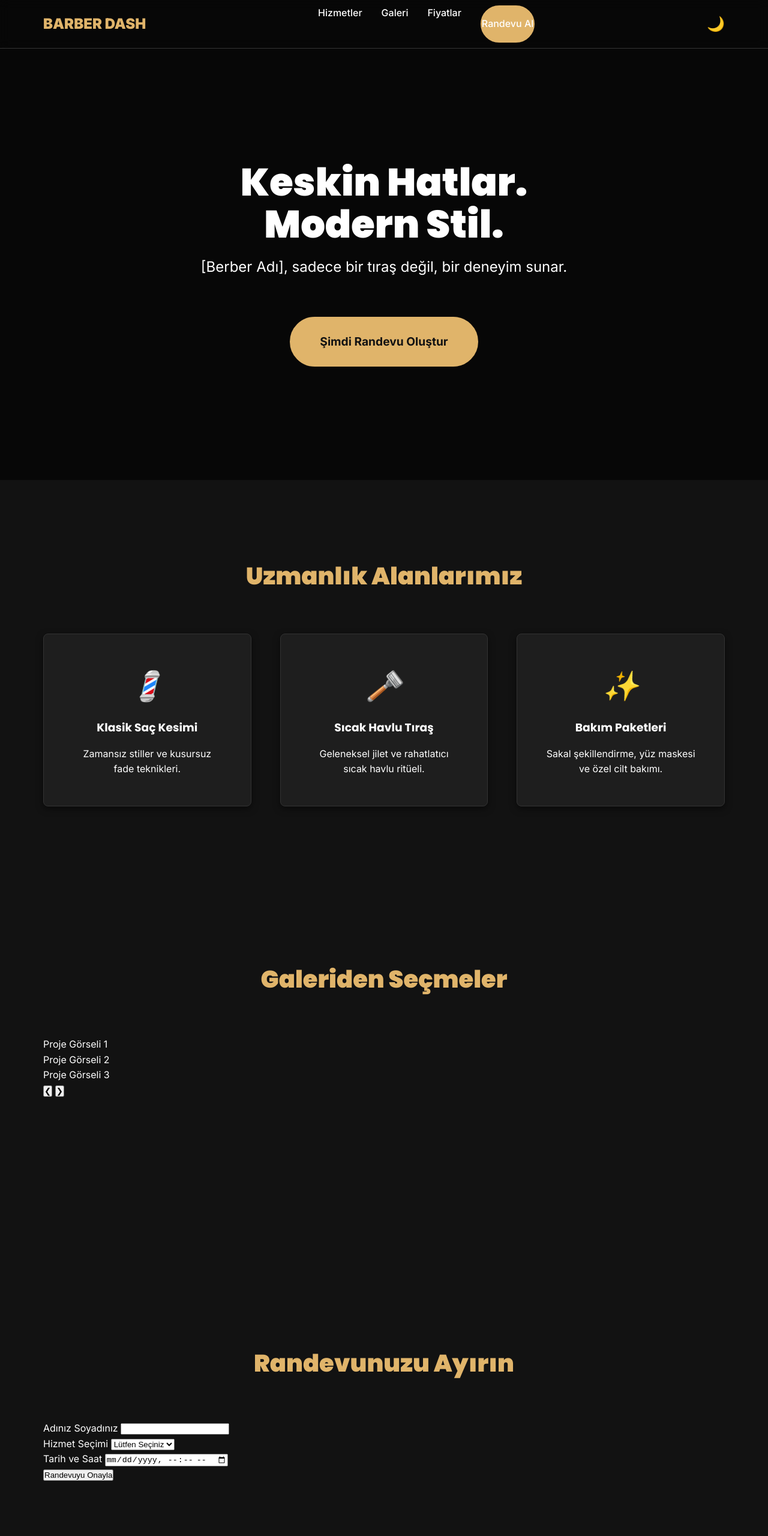
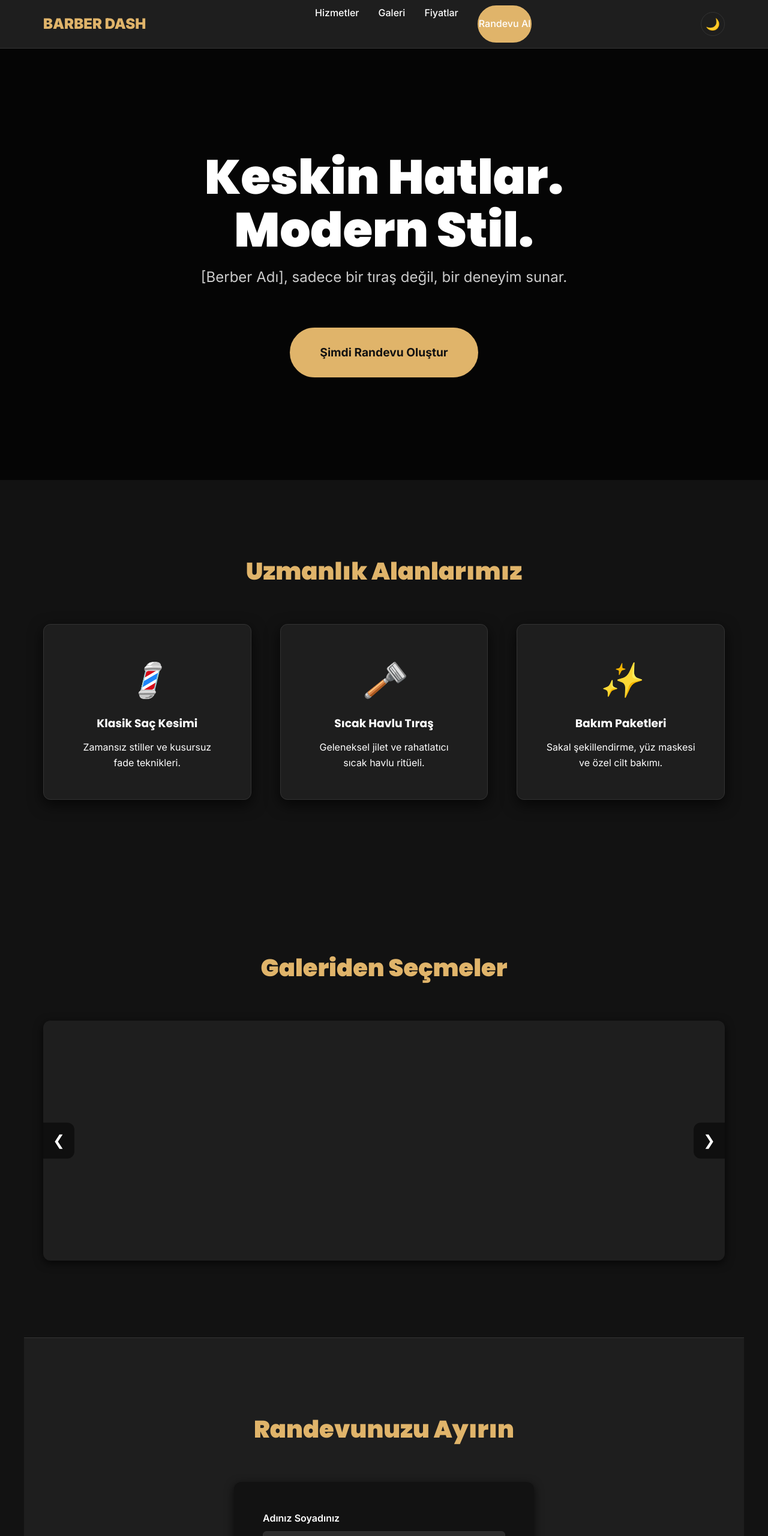
Before and after one commit to robloxgokay42/ali-ihsan, a plain HTML site: page index.html in a window 1280 px wide. Shown: the top 2560 px of the page at 60% size. Drawn offline with Linux system fonts and the light colour scheme; files that its build step writes are made by us from their sources; a script that the page names is missing; files whose address does not match are found by name.

Commit message:
Update style.css

```diff
--- a/style.css
+++ b/style.css
@@ -1,36 +1,40 @@
 /* css/style.css */
 
-/* === 1. CSS Değişkenleri (Tema) === */
+/* === 1. CSS Değişkenleri (Tema ve Global Ayarlar) === */
 :root {
-    /* Temel Ayarlar */
+    /* Fontlar */
     --font-primary: 'Poppins', sans-serif;
     --font-secondary: 'Inter', sans-serif;
-    --spacing-unit: 1rem; /* Tüm boşlukları bu birime göre ayarlayacağız */
+
+    /* Global Ölçüler */
+    --spacing-unit: 1rem;
     --header-height: 80px;
-    --border-radius: 8px;
-    --transition-speed: 0.3s;
+    --border-radius: 12px;
+    --transition-speed: 0.4s;
 }
 
-/* Koyu Tema (Varsayılan) */
+/* Koyu Tema (Varsayılan ve Modern Berber Hissi) */
 [data-theme="dark"] {
-    --color-bg-primary: #121212; /* Koyu Gri */
-    --color-bg-secondary: #1e1e1e; /* Daha Koyu Gri (Kartlar/Footer) */
+    --color-bg-primary: #121212; /* Derin Koyu Gri */
+    --color-bg-secondary: #1e1e1e; /* Kartlar ve Navbar için */
     --color-text-primary: #ffffff;
     --color-text-secondary: #b3b3b3;
-    --color-accent: #E0B46A; /* Altın Rengi */
-    --color-shadow: rgba(0, 0, 0, 0.5);
+    --color-accent: #E0B46A; /* Lüks Altın Rengi */
+    --color-shadow: rgba(0, 0, 0, 0.7); /* Güçlü gölge */
     --color-border: #333333;
+    --color-input-bg: #2d2d2d;
 }
 
-/* Açık Tema */
+/* Açık Tema (Alternatif ve Temiz Görünüm) */
 [data-theme="light"] {
     --color-bg-primary: #f4f4f4;
     --color-bg-secondary: #ffffff;
     --color-text-primary: #212121;
     --color-text-secondary: #555555;
-    --color-accent: #A0522D; /* Kahverengi (Toprak Tonları) */
-    --color-shadow: rgba(0, 0, 0, 0.1);
+    --color-accent: #A0522D; /* Toprak Kahvesi */
+    --color-shadow: rgba(0, 0, 0, 0.15); /* Hafif gölge */
     --color-border: #dddddd;
+    --color-input-bg: #e9e9e9;
 }
 
 /* === 2. Global Reset ve Tipografi === */
@@ -52,6 +56,7 @@ body {
 h1, h2, h3 {
     font-family: var(--font-primary);
     margin-bottom: var(--spacing-unit);
+    line-height: 1.2;
 }
 
 a {
@@ -71,8 +76,9 @@ a:hover {
     left: 0;
     width: 100%;
     z-index: 1000;
-    backdrop-filter: blur(10px); /* Modern: Arkadaşını bulanıklaştır */
-    background-color: rgba(var(--color-bg-secondary), 0.8); /* Yarı saydam arka plan */
+    /* Apple/Modern Site Hilesi: Yarı şeffaf arka plan ve bulanıklık */
+    backdrop-filter: blur(10px);
+    background-color: var(--color-bg-secondary, 0.9); /* Yarı saydam arka plan */
     border-bottom: 1px solid var(--color-border);
     transition: background-color var(--transition-speed), border-bottom var(--transition-speed);
 }
@@ -89,7 +95,7 @@ a:hover {
 
 .logo a {
     font-size: 1.5rem;
-    font-weight: 900; /* Çok kalın */
+    font-weight: 900;
     color: var(--color-accent);
 }
 
@@ -103,20 +109,41 @@ a:hover {
     color: var(--color-text-primary);
     font-weight: 500;
     padding: var(--spacing-unit) 0;
+    position: relative;
+}
+
+.nav-links a::after {
+    content: '';
+    position: absolute;
+    bottom: 0;
+    left: 0;
+    width: 0;
+    height: 2px;
+    background-color: var(--color-accent);
+    transition: width var(--transition-speed);
+}
+
+.nav-links a:hover::after {
+    width: 100%;
 }
 
 /* Tema Değiştirme Butonu */
 .theme-toggle-btn {
-    background: none;
-    border: none;
-    font-size: 1.5rem;
+    background: var(--color-bg-secondary);
+    border: 1px solid var(--color-border);
+    border-radius: 50%;
+    width: 40px;
+    height: 40px;
+    font-size: 1.2rem;
     cursor: pointer;
     color: var(--color-text-primary);
-    transition: transform 0.2s;
+    transition: transform 0.2s, background var(--transition-speed);
 }
 
 .theme-toggle-btn:hover {
-    transform: rotate(15deg);
+    transform: scale(1.1) rotate(15deg);
+    background: var(--color-accent);
+    color: var(--color-bg-primary);
 }
 
 /* === 4. Genel Bölüm Stilleri === */
@@ -124,7 +151,7 @@ a:hover {
     padding: calc(8 * var(--spacing-unit)) calc(2 * var(--spacing-unit));
     max-width: 1200px;
     margin: 0 auto;
-    min-height: 80vh; /* Minimum yükseklik ile bol boşluk (Apple tarzı) */
+    min-height: 80vh;
 }
 
 .section-title {
@@ -143,7 +170,8 @@ a:hover {
     justify-content: center;
     text-align: center;
     padding-top: var(--header-height);
-    /* Arka plan görseli eklenecek */
+
+    /* Arka plan görseli için placeholder stili */
     background: url('../assets/images/barber-bg-placeholder.jpg') no-repeat center center/cover;
     position: relative;
 }
@@ -155,18 +183,19 @@ a:hover {
     left: 0;
     right: 0;
     bottom: 0;
-    background-color: rgba(0, 0, 0, 0.6); /* Koyu Overlay */
+    /* Kontrastı artırmak için overlay */
+    background-color: rgba(0, 0, 0, 0.7);
 }
 
 .hero-content {
     z-index: 10;
     max-width: 800px;
     padding: calc(4 * var(--spacing-unit));
-    color: #ffffff; /* Beyaz metin */
+    color: #ffffff; /* Overlay üzerinde her zaman beyaz metin */
 }
 
 .headline {
-    font-size: 4rem;
+    font-size: 5rem;
     line-height: 1.1;
     font-weight: 900;
     margin-bottom: var(--spacing-unit);
@@ -176,6 +205,7 @@ a:hover {
     font-size: 1.5rem;
     font-weight: 400;
     margin-bottom: calc(4 * var(--spacing-unit));
+    color: #cccccc;
 }
 
 /* === 6. Button Stil (Apple/Modern Minimalist) === */
@@ -187,17 +217,27 @@ a:hover {
     font-weight: 700;
     display: inline-block;
     border: 2px solid var(--color-accent);
-    transition: background-color var(--transition-speed), color var(--transition-speed);
+    transition: background-color var(--transition-speed), color var(--transition-speed), transform 0.2s;
 }
 
 .btn-cta:hover {
     background-color: transparent;
     color: var(--color-accent);
+    transform: scale(1.05);
 }
 
 .large-btn {
     font-size: 1.2rem;
     padding: 1.5rem 3rem;
+}
+
+.btn-submit {
+    /* Randevu formu butonu */
+    width: 100%;
+    border: none;
+    cursor: pointer;
+    font-size: 1.1rem;
+    margin-top: calc(2 * var(--spacing-unit));
 }
 
 /* === 7. SERVICES SECTION (Dashboard Kartları) === */
@@ -211,49 +251,212 @@ a:hover {
     background-color: var(--color-bg-secondary);
     padding: calc(3 * var(--spacing-unit));
     border-radius: var(--border-radius);
-    box-shadow: 0 4px 12px var(--color-shadow); /* Dashboard tarzı hafif gölge */
+    box-shadow: 0 8px 25px var(--color-shadow); /* Güçlü dashboard gölgesi */
     border: 1px solid var(--color-border);
     text-align: center;
-    transition: transform 0.3s, box-shadow 0.3s;
+    transition: transform 0.3s, box-shadow 0.3s, background-color var(--transition-speed);
 }
 
 .service-card:hover {
-    transform: translateY(-5px) scale(1.02);
-    box-shadow: 0 8px 20px var(--color-shadow);
+    transform: translateY(-8px) scale(1.01);
+    box-shadow: 0 12px 30px var(--color-shadow);
 }
 
 .service-card .icon {
-    font-size: 3rem;
+    font-size: 3.5rem;
     margin-bottom: var(--spacing-unit);
     display: block;
+    color: var(--color-accent);
 }
 
-/* === 8. FOOTER === */
+/* === 8. GALLERY SECTION (Slider Stilleri) === */
+.gallery-section {
+    background-color: var(--color-bg-primary);
+}
+
+.image-slider {
+    position: relative;
+    overflow: hidden;
+    height: 400px; /* Görsel yüksekliğini ayarlayın */
+    background-color: var(--color-bg-secondary);
+    border-radius: var(--border-radius);
+    box-shadow: 0 4px 15px var(--color-shadow);
+}
+
+.slide {
+    width: 100%;
+    height: 100%;
+    display: none; /* JS ile gösterilecek */
+    justify-content: center;
+    align-items: center;
+    font-size: 2rem;
+    color: var(--color-text-secondary);
+    background-color: var(--color-input-bg);
+}
+
+.slide.active {
+    display: flex;
+}
+
+.slider-nav {
+    position: absolute;
+    top: 50%;
+    transform: translateY(-50%);
+    background: rgba(0, 0, 0, 0.5);
+    color: white;
+    border: none;
+    padding: 1rem;
+    cursor: pointer;
+    z-index: 50;
+    font-size: 1.5rem;
+    transition: background 0.3s;
+}
+
+.slider-nav:hover {
+    background: rgba(0, 0, 0, 0.8);
+}
+
+.prev {
+    left: 0;
+    border-radius: 0 var(--border-radius) var(--border-radius) 0;
+}
+
+.next {
+    right: 0;
+    border-radius: var(--border-radius) 0 0 var(--border-radius);
+}
+
+/* === 9. APPOINTMENT SECTION (Form Stilleri) === */
+.appointment-section {
+    background-color: var(--color-bg-secondary);
+    border-top: 1px solid var(--color-border);
+}
+
+#appointment-form {
+    max-width: 500px;
+    margin: 0 auto;
+    padding: calc(3 * var(--spacing-unit));
+    background-color: var(--color-bg-primary);
+    border-radius: var(--border-radius);
+    box-shadow: 0 4px 15px var(--color-shadow);
+    transition: background-color var(--transition-speed);
+}
+
+.form-group {
+    margin-bottom: calc(1.5 * var(--spacing-unit));
+}
+
+.form-group label {
+    display: block;
+    margin-bottom: 0.5rem;
+    font-weight: 600;
+    color: var(--color-text-primary);
+}
+
+.form-group input,
+.form-group select {
+    width: 100%;
+    padding: var(--spacing-unit);
+    border-radius: 6px;
+    border: 1px solid var(--color-border);
+    background-color: var(--color-input-bg);
+    color: var(--color-text-primary);
+    transition: border-color 0.3s, background-color 0.3s;
+}
+
+.form-group input:focus,
+.form-group select:focus {
+    outline: none;
+    border-color: var(--color-accent);
+    box-shadow: 0 0 0 2px rgba(var(--color-accent-rgb), 0.3);
+}
+
+/* Form Mesajı */
+#form-message {
+    text-align: center;
+    margin-top: var(--spacing-unit);
+    padding: 0.5rem;
+    border-radius: 5px;
+    display: none;
+    color: green; /* Başarılı mesajı */
+}
+.hidden { display: none !important; }
+
+/* === 10. FOOTER === */
 .main-footer {
     background-color: var(--color-bg-secondary);
     text-align: center;
-    padding: calc(2 * var(--spacing-unit));
     border-top: 1px solid var(--color-border);
     display: flex;
     justify-content: space-between;
     align-items: center;
     padding: 2rem calc(2 * var(--spacing-unit));
     color: var(--color-text-secondary);
+    font-size: 0.9rem;
 }
 
 .social-links a {
     font-size: 1.5rem;
     margin-left: var(--spacing-unit);
+    color: var(--color-text-secondary);
 }
 
-/* === 9. Mobil Uyumluluk İçin Temel Media Query === */
+.social-links a:hover {
+    color: var(--color-accent);
+}
+
+/* === 11. SCROLL ANİMASYONLARI (JS İle Kullanılacak) === */
+
+/* Animasyon Başlangıç Stilleri (Görünmez/Kaydırılmış Pozisyon) */
+.animate-target {
+    opacity: 0;
+    transition: opacity 0.8s ease-out, transform 0.8s ease-out;
+}
+
+/* Animasyon Bitiş Stilleri (Görünür Pozisyon) */
+.animate-active {
+    opacity: 1;
+    transform: none !important;
+}
+
+/* Farklı Animasyon Tipleri */
+/* Yukarı Kayarak Giriş */
+.fade-in-up.animate-target {
+    transform: translateY(30px);
+}
+/* Soldan Kayarak Giriş */
+.slide-in-left.animate-target {
+    transform: translateX(-50px);
+}
+/* Sağdan Kayarak Giriş */
+.slide-in-right.animate-target {
+    transform: translateX(50px);
+}
+/* Sadece Fade (Kayma yok) */
+.fade-in.animate-target {
+    transform: none; /* Kaymayı engelle */
+}
+
+
+/* === 12. Mobil Uyumluluk (Media Queries) === */
+@media (max-width: 992px) {
+    .headline {
+        font-size: 4rem;
+    }
+}
+
 @media (max-width: 768px) {
     .navbar {
         padding: 0 var(--spacing-unit);
     }
+    /* Basit mobil menü saklama (Gerçek projede Hamburger Menü gerekecek) */
     .nav-links {
-        display: none; /* Mobilde hamburger menü ile açılacak */
+        display: none;
     }
+    .theme-toggle-btn {
+        margin-left: auto; /* Logoyu sola, butonu sağa yaslar */
+    }
+
     .hero-content {
         padding: var(--spacing-unit);
     }
@@ -267,8 +470,14 @@ a:hover {
         padding: 1rem 2rem;
         font-size: 1rem;
     }
+
+    .service-grid {
+        grid-template-columns: 1fr; /* Tek sütuna düşür */
+    }
+
     .main-footer {
         flex-direction: column;
         gap: var(--spacing-unit);
+        text-align: center;
     }
 }
```
